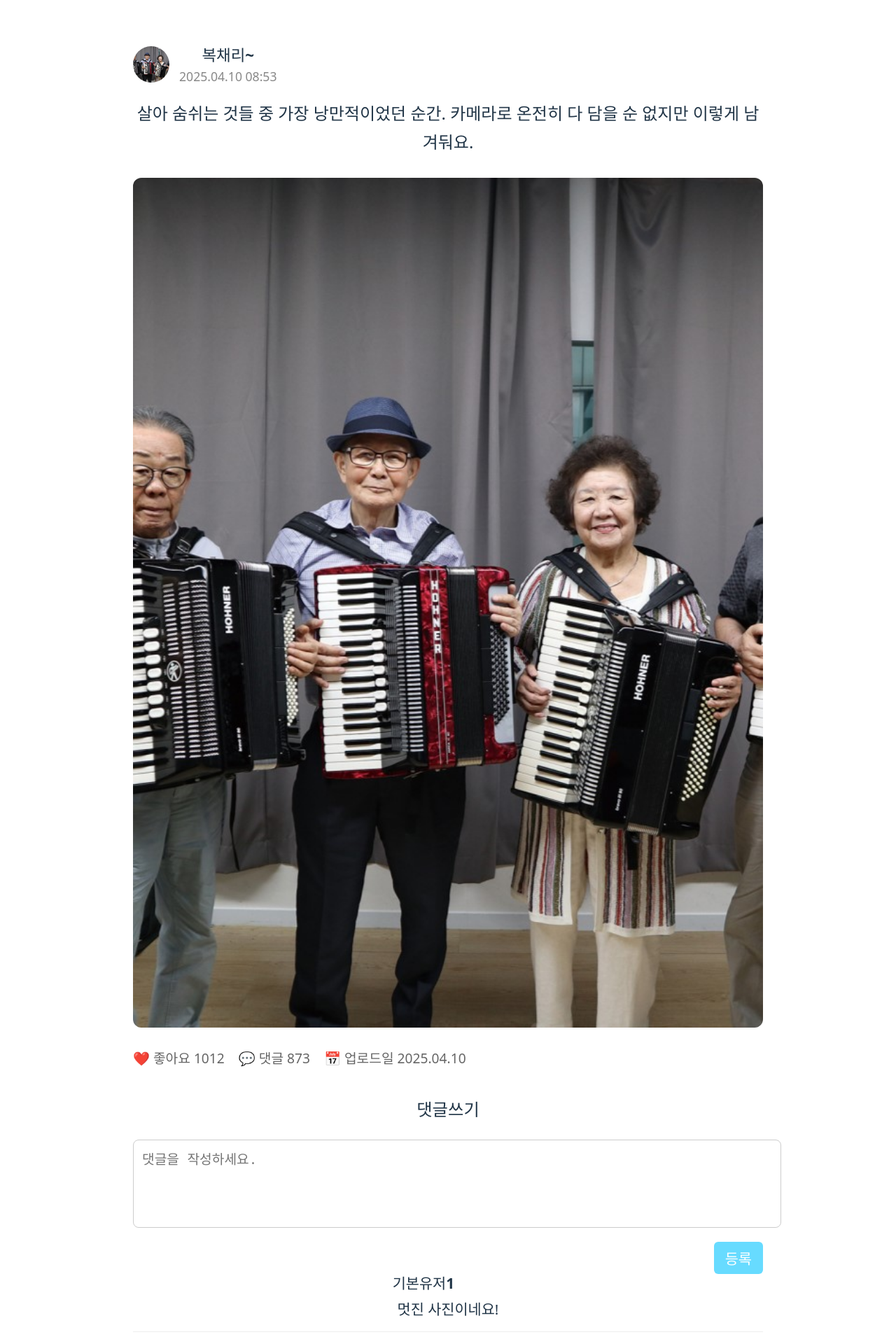
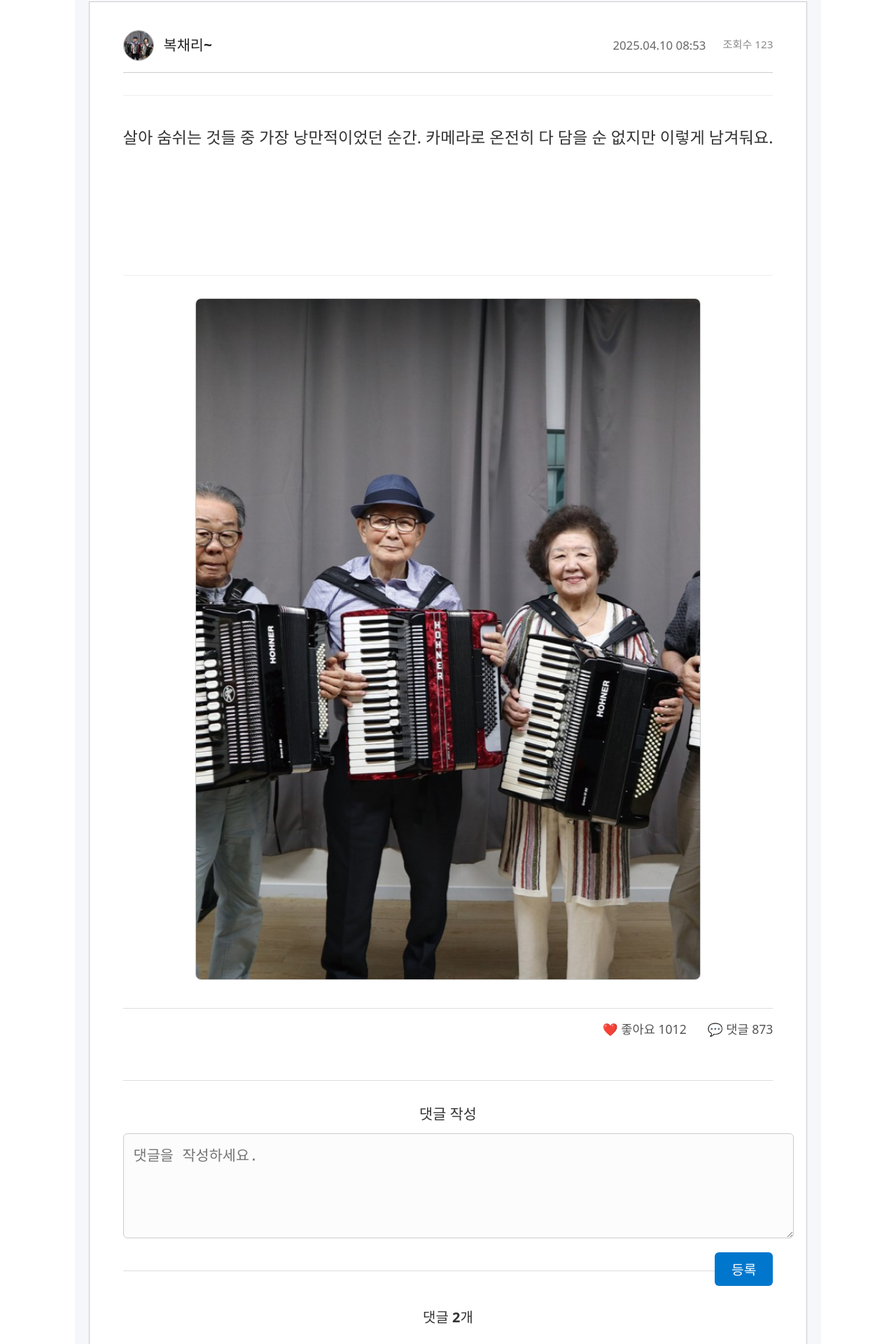
Before and after one commit to MrDos89/slivermate_project_react, a React (Vite) app: page /post/1 in a window 1280 px wide. Shown: the part 90-2010 px from the top of the page at 70% size. Built offline with nearby package versions, Linux system fonts and the light colour scheme; no server answers; grey boxes are pictures that could not be loaded; a web font is replaced by a local one.

Commit message:
[건민]

```diff
--- a/src/components/SectionFive.jsx
+++ b/src/components/SectionFive.jsx
@@ -253,7 +253,7 @@ const SectionFive = () => {
               <Counter>{viewCount}</Counter>
             </InfoText>
           </InfoWrapper>
-          <Button onClick={handleButtonClick}>자세히 보기</Button>
+          <Button onClick={handleButtonClick}>호스트 신청하기</Button>
         </InnerContent>
       </ContentWrapper>
     </SectionWrapper>
--- a/src/components/SectionFour.jsx
+++ b/src/components/SectionFour.jsx
@@ -20,6 +20,66 @@ const repeatedThumbnails = Array.from(
 
 const images = [image1, image2, image3];
 const texts = ["믿고보는 파릇 강사", "월결제로 무한 강의", "배움을 공유"];
+
+//버튼
+
+
+
+const FlipWrap = styled.div`
+  width: 180px;
+  height: 60px;
+  perspective: 1000px;
+  margin-top: 70px;
+`;
+
+const FlipButton = styled.div`
+  width: 100%;
+  height: 100%;
+  position: relative;
+  transform-style: preserve-3d;
+`;
+
+const FlipLink = styled.div`
+  width: 100%;
+  height: 100%;
+  background: #3e8560;
+  color: white;
+  font-weight: bold;
+  font-size: 1.1rem;
+  line-height: 60px;
+  text-align: center;
+  border-radius: 10px;
+  z-index: 1;
+  position: absolute;
+  top: 0;
+  left: 0;
+`;
+
+const FlipCover = styled.div`
+  width: 100%;
+  height: 100%;
+  background: white;
+  color: #3e8560;
+  font-weight: bold;
+  font-size: 1.1rem;
+  line-height: 60px;
+  text-align: center;
+  border-radius: 10px;
+  position: absolute;
+  top: 0;
+  left: 0;
+  z-index: 2;
+  transform-origin: left;
+  transform: rotateY(0deg) translateZ(0px);
+  transition: transform 0.6s ease-in-out;
+
+  ${FlipWrap}:hover & {
+    transform: rotateY(-100deg) translateZ(5px);
+  }
+`;
+
+
+//버튼 ---------
 
 const SectionWrapper = styled.div`
   width: 100vw;
@@ -379,13 +439,18 @@ const SectionFour = () => {
           </ArrowButton>
         </ThumbnailSlider>
         <CenteredButtonWrapper>
-          <StyledLink to="/lecture">
-            <FlipSpan data-attr="강의실">강의실</FlipSpan>
-            <FlipSpan data-attr="입장" red>
-              입장
-            </FlipSpan>
-          </StyledLink>
-        </CenteredButtonWrapper>
+  <FlipWrap onClick={() => navigate("/lecture")}>
+    <FlipButton>
+      <FlipCover>강의실 입장하실?</FlipCover>
+      <FlipLink>입장하기</FlipLink>
+    </FlipButton>
+  </FlipWrap>
+</CenteredButtonWrapper>
+
+
+
+
+
       </RightWrapper>
     </SectionWrapper>
   );
--- a/src/js/ClubPage.styles.js
+++ b/src/js/ClubPage.styles.js
@@ -5,6 +5,10 @@ export const Container = styled.div`
   display: flex;
   flex-direction: column;
   padding-top: 60px;
+  padding: 40px;
+
+  /* ✅ 양쪽 그림자 추가 */
+  box-shadow: -8px 0 15px rgba(30, 177, 0, 0.05), 8px 0 15px rgba(30, 177, 0, 0.05);
 `;
 
 export const FixedTop = styled.div`
@@ -72,6 +76,7 @@ export const CategoryWrapper = styled.div`
   display: flex;
   flex-direction: column;
   gap: 10px;
+  margin-left: 110px;
 `;
 
 export const SubCategoryRow = styled.div`
--- a/src/pages/ClubPostDetailPage.jsx
+++ b/src/pages/ClubPostDetailPage.jsx
@@ -1,5 +1,3 @@
-// 📁 src/pages/ClubPostDetailPage.jsx
-
 import React, { useState } from "react";
 import { useParams } from "react-router-dom";
 import styled from "styled-components";
@@ -8,109 +6,128 @@ import { format } from "date-fns";
 import { ko } from "date-fns/locale";
 
 const Container = styled.div`
-  max-width: 800px;
-  margin: 40px auto;
-  padding: 24px;
+  max-width: 960px;
+  margin: 80px auto;
+  padding: 48px;
   background: white;
-  border-radius: 16px;
+  border-radius: 12px;
   box-shadow: 0 4px 16px rgba(0, 0, 0, 0.08);
+  font-size: 1.6rem;
+  line-height: 1.9;
 `;
 
 const Title = styled.h2`
-  font-size: 2rem;
+  font-size: 2.4rem;
   font-weight: bold;
-  margin-bottom: 14px;
+  margin-bottom: 24px;
+  color: #222;
 `;
 
 const Info = styled.div`
   display: flex;
   align-items: center;
-  gap: 12px;
-  margin-bottom: 18px;
+  gap: 16px;
+  margin-bottom: 28px;
 `;
 
 const ProfileImg = styled.img`
-  width: 44px;
-  height: 44px;
+  width: 52px;
+  height: 52px;
   border-radius: 50%;
+  border: 1px solid #ccc;
 `;
 
 const Username = styled.div`
-  font-size: 1.3rem;
+  font-size: 1.6rem;
   font-weight: bold;
 `;
 
-// const Date = styled.div`
 const CreatedAt = styled.div`
-  font-size: 1.1rem;
-  color: #888;
+  font-size: 1.4rem;
+  color: #777;
+  margin-top: 4px;
 `;
 
 const Content = styled.div`
-  font-size: 1.4rem;
-  line-height: 1.6;
-  margin-top: 20px;
+  font-size: 1.7rem;
+  color: #333;
+  line-height: 2;
+  white-space: pre-line;
+  margin-top: 36px;
+  margin-bottom: 32px;
 `;
 
 const Image = styled.img`
+  max-width: 800px;
   width: 100%;
-  border-radius: 12px;
+  height: auto;
+  border-radius: 10px;
   margin-top: 20px;
-  max-height: 400px;
   object-fit: cover;
+  border: 1px solid #ddd;
 `;
 
 // 댓글
 const CommentSection = styled.div`
-  margin-top: 40px;
+  margin-top: 60px;
 `;
 
 const CommentTitle = styled.h3`
-  font-size: 1.6rem;
+  font-size: 2rem;
   font-weight: bold;
-  margin-bottom: 16px;
+  margin-bottom: 24px;
+  color: #333;
 `;
 
 const CommentBox = styled.div`
-  margin-bottom: 16px;
-  border: 1px solid #eee;
+  margin-bottom: 20px;
+  border: 1px solid #ddd;
   border-radius: 10px;
-  padding: 16px;
+  padding: 20px;
   background: #fafafa;
 `;
 
 const CommentUser = styled.div`
   font-weight: bold;
-  margin-bottom: 4px;
+  font-size: 1.5rem;
+  margin-bottom: 8px;
+  color: #222;
 `;
 
 const CommentText = styled.div`
-  font-size: 1.2rem;
+  font-size: 1.5rem;
+  color: #444;
 `;
 
 const CommentInputWrapper = styled.div`
   display: flex;
-  gap: 10px;
-  margin-top: 20px;
+  gap: 12px;
+  margin-top: 30px;
 `;
 
 const CommentInput = styled.textarea`
   flex: 1;
-  padding: 12px;
+  padding: 16px;
+  font-size: 1.5rem;
   border-radius: 10px;
-  border: 1px solid #ccc;
-  resize: none;
-  font-size: 1.2rem;
+  border: 1px solid #bbb;
+  resize: vertical;
+  min-height: 120px;
 `;
 
 const CommentButton = styled.button`
   background: #2e7d32;
   color: white;
   border: none;
-  padding: 12px 18px;
-  border-radius: 8px;
-  font-size: 1.1rem;
+  padding: 16px 24px;
+  border-radius: 10px;
+  font-size: 1.4rem;
+  font-weight: bold;
   cursor: pointer;
+
+  &:hover {
+    background: #256628;
+  }
 `;
 
 const ClubPostDetailPage = () => {
@@ -135,11 +152,6 @@ const ClubPostDetailPage = () => {
   const club = dummyClubs.find((c) => c.club_id === Number(clubId));
   const post = club?.posts?.find((p) => String(p.id) === postId);
 
-  console.log("clubId:", clubId);
-  console.log("postId:", postId);
-  console.log("club:", club);
-  console.log("post:", post);
-
   if (!club || !post) {
     return (
       <div style={{ textAlign: "center", marginTop: 60 }}>
@@ -151,23 +163,24 @@ const ClubPostDetailPage = () => {
   return (
     <Container>
       <Title>{club.club_name}</Title>
+
       <Info>
         <ProfileImg
           src={post.userThumbnail || "/images/defaultUserThumbnail.png"}
         />
         <div>
           <Username>{post.user}</Username>
-          {/* <Date> */}
           <CreatedAt>
             {format(new Date(post.createdAt), "yyyy.MM.dd HH:mm", {
               locale: ko,
             })}
-            {/* </Date> */}
           </CreatedAt>
         </div>
       </Info>
 
-      {post.images?.length > 0 && <Image src={post.images[0].url} alt="post" />}
+      {post.images?.length > 0 && (
+        <Image src={post.images[0].url} alt="post" />
+      )}
 
       <Content>{post.content}</Content>
 
@@ -184,7 +197,6 @@ const ClubPostDetailPage = () => {
 
         <CommentInputWrapper>
           <CommentInput
-            rows={3}
             placeholder="댓글을 입력하세요..."
             value={newComment}
             onChange={(e) => setNewComment(e.target.value)}
--- a/src/pages/CreateClubPage.jsx
+++ b/src/pages/CreateClubPage.jsx
@@ -3,23 +3,33 @@ import styled from "styled-components";
 import { indoorHobbies, outdoorHobbies, dummyClubs } from "../data/clubData";
 import { useNavigate } from "react-router-dom";
 
-// 📦 스타일 컴포넌트
+const PageWrapper = styled.div`
+  background-color: #f6f9f9;
+  min-height: 100vh;
+  padding: 60px 16px;
+`;
+
 const Container = styled.div`
-  padding: 80px 24px;
-  max-width: 800px;
+  padding: 60px 40px;
+  max-width: 960px;
   margin: 0 auto;
   font-family: "Pretendard", sans-serif;
+  box-shadow: 0 8px 30px rgba(0, 0, 0, 0.04);
+  background-color: white;
+  border-radius: 16px;
 `;
 
 const Section = styled.div`
-  margin-bottom: 40px;
+  margin-bottom: 48px;
+  padding-bottom: 24px;
+  border-bottom: 1px solid #e0e0e0;
 `;
 
 const Title = styled.h2`
-  font-size: 1.4rem;
-  margin-bottom: 14px;
+  font-size: 1.25rem;
+  margin-bottom: 18px;
   font-weight: 600;
-  color: #333;
+  color: #0d5c63;
 `;
 
 const RadioGroup = styled.div`
@@ -99,99 +109,113 @@ const SliderWrapper = styled.div`
   display: flex;
   align-items: center;
   gap: 12px;
+  position: relative;
+  z-index: 1;
 `;
 
 const Slider = styled.input`
   flex: 1;
+  appearance: none;
+  height: 6px;
+  border-radius: 5px;
+  background: linear-gradient(to right, #1d858d 0%, #e0f4f4 100%);
+  outline: none;
+  transition: background 0.3s;
+
+  &::-webkit-slider-thumb {
+    appearance: none;
+    width: 16px;
+    height: 16px;
+    border-radius: 50%;
+    background: #1d858d;
+    cursor: pointer;
+    box-shadow: 0 0 2px rgba(0, 0, 0, 0.2);
+  }
+
+  &::-moz-range-thumb {
+    width: 16px;
+    height: 16px;
+    border-radius: 50%;
+    background: #1d858d;
+    cursor: pointer;
+  }
 `;
 
 const ButtonGroup = styled.div`
   display: flex;
-  justify-content: space-between;
+  justify-content: flex-end;
+  gap: 12px;
+  margin-top: 40px;
 `;
 
 const Button = styled.button`
-  padding: 14px 36px;
-  font-size: 1.1rem;
+  padding: 14px 32px;
+  font-size: 1.05rem;
   border: none;
   border-radius: 8px;
   cursor: pointer;
   font-weight: 600;
   background-color: ${(props) => (props.cancel ? "#ccc" : "#1d858d")};
   color: white;
+  box-shadow: 0 4px 8px rgba(0, 0, 0, 0.08);
+  transition: all 0.2s ease;
 
   &:hover {
     background-color: ${(props) => (props.cancel ? "#b0b0b0" : "#166c74")};
+    box-shadow: 0 6px 12px rgba(0, 0, 0, 0.12);
   }
 `;
-
-// // 마커
-// const SliderSection = styled.div`
-//   position: relative;
-//   padding-bottom: 40px;
-// `;
-
-// const MarkerTrack = styled.div`
-//   position: absolute;
-//   top: -28px; /* ✅ 슬라이더 위로 올림 */
-//   left: 0;
-//   width: 100%;
-//   display: flex;
-//   justify-content: space-between;
-//   pointer-events: none;
-// `;
-
-
-// const Marker = styled.div`
-//   display: flex;
-//   flex-direction: column;
-//   align-items: center;
-//   font-size: 0.75rem;
-//   color: #555;
-// `;
-
-
-
-// const Dot = styled.div`
-//   width: 10px;
-//   height: 10px;
-//   background-color: #1d858d;
-//   border-radius: 50%;
-//   margin-bottom: 6px;
-//   box-shadow: 0 0 2px rgba(0,0,0,0.2);
-// `;
 
 const SliderSection = styled.div`
   position: relative;
   padding-top: 36px;
-  padding-bottom: 40px;
+  padding-bottom: 60px;
 `;
 
 const MarkerTrack = styled.div`
   position: absolute;
-  top: 0; /* 슬라이더 위에 마커 표시 */
+  bottom: -30px;
   left: 0;
   width: 100%;
   display: flex;
   justify-content: space-between;
-  pointer-events: none;
+  font-size: 0.8rem;
+  color: #999;
 `;
 
 const Marker = styled.div`
   display: flex;
   justify-content: center;
-  font-size: 28px;
+`;
+
+const CurrentValue = styled.div`
+  margin-top: 20px;
+  text-align: center;
+  font-size: 1.5rem;
+  font-weight: bold;
   color: #1d858d;
+`;
+
+const SliderThumbValue = styled.div`
+  position: absolute;
+  top: 60%; /* ✅ 슬라이더 아래로 이동 */
+  transform: translateY(8px); /* ✅ 약간 아래로 더 띄우기 */
+  left: ${({ value }) => `calc(${(value - 10) / 90 * 100}% - 16px)`};
+  font-size: 1.2rem;
+  font-weight: bold;
+  color: #1d858d;
+  transition: left 0.1s ease;
+  pointer-events: none;
 `;
 
 
 
-// 🧠 메인 컴포넌트
+
 const CreateClubPage = () => {
   const navigate = useNavigate();
   const allHobbies = [...indoorHobbies, ...outdoorHobbies];
 
-  const [selectedHobbyKey, setSelectedHobbyKey] = useState(null); // 예: "in-1", "out-2"
+  const [selectedHobbyKey, setSelectedHobbyKey] = useState(null);
   const [thumbnailPreview, setThumbnailPreview] = useState(null);
   const [clubName, setClubName] = useState("");
   const [clubDesc, setClubDesc] = useState("");
@@ -238,6 +262,7 @@ const CreateClubPage = () => {
   };
 
   return (
+    <PageWrapper>
       <Container>
         <Section>
           <Title>취미 선택</Title>
@@ -246,7 +271,10 @@ const CreateClubPage = () => {
               const type = indoorHobbies.includes(hobby) ? "in" : "out";
               const hobbyKey = `${type}-${hobby.id}`;
               return (
-              <RadioLabel key={hobbyKey} selected={selectedHobbyKey === hobbyKey}>
+                <RadioLabel
+                  key={hobbyKey}
+                  selected={selectedHobbyKey === hobbyKey}
+                >
                   <input
                     type="radio"
                     name="hobby"
@@ -263,26 +291,45 @@ const CreateClubPage = () => {
 
         <Section>
           <Title>모임 썸네일</Title>
-        <ImageUploadBox onClick={() => document.getElementById("fileInput").click()}>
+          <ImageUploadBox
+            onClick={() => document.getElementById("fileInput").click()}
+          >
             + (이미지 추가 + 미리보기)
-          <input id="fileInput" type="file" accept="image/*" hidden onChange={handleImageUpload} />
+            <input
+              id="fileInput"
+              type="file"
+              accept="image/*"
+              hidden
+              onChange={handleImageUpload}
+            />
             {thumbnailPreview && <PreviewImage src={thumbnailPreview} />}
           </ImageUploadBox>
         </Section>
 
         <Section>
           <Title>모임 이름</Title>
-        <Input placeholder="모임 이름을 입력해주세요" value={clubName} onChange={(e) => setClubName(e.target.value)} />
+          <Input
+            placeholder="모임 이름을 입력해주세요"
+            value={clubName}
+            onChange={(e) => setClubName(e.target.value)}
+          />
         </Section>
 
         <Section>
           <Title>모임 소개글</Title>
-        <Textarea placeholder="모임을 소개해 주세요" value={clubDesc} onChange={(e) => setClubDesc(e.target.value)} />
+          <Textarea
+            placeholder="모임을 소개해 주세요"
+            value={clubDesc}
+            onChange={(e) => setClubDesc(e.target.value)}
+          />
         </Section>
 
         <Section>
           <Title>모임 횟수</Title>
-        <Select value={meetingFreq} onChange={(e) => setMeetingFreq(e.target.value)}>
+          <Select
+            value={meetingFreq}
+            onChange={(e) => setMeetingFreq(e.target.value)}
+          >
             <option value="">선택해주세요</option>
             <option value="매일">매일</option>
             <option value="주 1회">주 1회</option>
@@ -296,68 +343,13 @@ const CreateClubPage = () => {
           </Select>
         </Section>
 
-      {/* <Section>
-        <Title>모임 최대 인원</Title>
-        <SliderWrapper>
-          <Slider
-            type="range"
-            min="10"
-            max="100"
-            step="10"
-            value={maxMembers}
-            onChange={(e) => setMaxMembers(Number(e.target.value))}
-          />
-          <div>{maxMembers}명</div>
-        </SliderWrapper>
-      </Section> */}
-
-      {/* <Section>
-  <Title>모임 최대 인원</Title>
-  <SliderSection>
-    <SliderWrapper>
-      <Slider
-        type="range"
-        min="10"
-        max="100"
-        step="10"
-        value={maxMembers}
-        onChange={(e) => setMaxMembers(Number(e.target.value))}
-      />
-      <div>{maxMembers}명</div>
-    </SliderWrapper>
-
-    {/* 마커 표시 */}
-    {/* <MarkerTrack>
-      {Array.from({ length: 10 }, (_, i) => {
-        const value = (i + 1) * 10;
-        return (
-          <Marker key={value}>
-            <Dot />
-            <div>{value}명</div>
-          </Marker>
-        );
-      })}
-    </MarkerTrack>
-  </SliderSection>
-</Section> */}
-
         <Section>
   <Title>모임 최대 인원</Title>
   <SliderSection>
-    {/* 마커 숫자 (선택된 것만) */}
-    <MarkerTrack>
-      {Array.from({ length: 10 }, (_, i) => {
-        const value = (i + 1) * 10;
-        return (
-          <Marker key={value}>
-            {maxMembers === value && <div>{value}명</div>}
-          </Marker>
-        );
-      })}
-    </MarkerTrack>
+    {/* ✅ 여기: 슬라이더 위에 숫자 표시 */}
+    <SliderThumbValue value={maxMembers}>{maxMembers}명</SliderThumbValue>
 
-    {/* 슬라이더 */}
-    <SliderWrapper style={{ position: "relative", zIndex: 1 }}>
+    <SliderWrapper>
       <Slider
         type="range"
         min="10"
@@ -372,12 +364,14 @@ const CreateClubPage = () => {
 
 
 
-
         <ButtonGroup>
-        <Button cancel onClick={() => navigate(-1)}>취소</Button>
+          <Button cancel onClick={() => navigate(-1)}>
+            취소
+          </Button>
           <Button onClick={handleCreate}>만들기</Button>
         </ButtonGroup>
       </Container>
+    </PageWrapper>
   );
 };
 
--- a/src/pages/FreeBoardPage.jsx
+++ b/src/pages/FreeBoardPage.jsx
@@ -27,7 +27,7 @@ const FixedPostBar = styled.div`
   left: 0;
   width: 100%;
   background-color: white;
-  z-index: 1000;
+  z-index: 100;
   padding: 20px 0;
   border-bottom: 1px solid #eee;
 `;
--- a/src/pages/HostApplyPage.jsx
+++ b/src/pages/HostApplyPage.jsx
@@ -41,6 +41,7 @@ const Container = styled.div`
   min-height: 100vh;
   display: flex;
   justify-content: center;
+
 `;
 
 const Inner = styled.div`
@@ -54,6 +55,7 @@ const Inner = styled.div`
   flex-direction: column;
   margin-top: 70px;
   margin-bottom: 70px;
+
 `;
 
 const Title = styled.h1`
--- a/src/pages/PostDetailPage.jsx
+++ b/src/pages/PostDetailPage.jsx
@@ -1,109 +1,168 @@
-// src/pages/PostDetailPage.jsx
-
 import { useParams } from "react-router-dom";
 import { dummyPosts } from "../data/posts";
 import styled from "styled-components";
 import { format } from "date-fns";
 import { ko } from "date-fns/locale";
 
+// 전체 페이지 배경
+const PageContainer = styled.div`
+  background-color: #f5f7fa;
+  min-height: 100vh;
+  padding: 60px 20px;
+`;
+
+// 게시글 Wrapper
 const Wrapper = styled.div`
-  max-width: 900px;
-  margin: 120px auto 100px;
-  padding: 0 20px;
-  font-size: 1.3rem;
+  max-width: 960px;
+  margin: 0 auto;
+  background: #fff;
+  border: 1px solid #ccc;
+  padding: 40px 48px;
+`;
+
+// 작성자 + 날짜 + 조회수
+const InfoBox = styled.div`
+  border-bottom: 1px solid #ccc;
+  padding-bottom: 16px;
+  margin-bottom: 32px;
+  font-size: 1rem;
+  color: #444;
+  display: flex;
+  justify-content: space-between;
+  align-items: center;
 `;
 
 const UserInfo = styled.div`
   display: flex;
   align-items: center;
   gap: 14px;
-  margin-bottom: 16px;
 `;
 
 const ProfileImg = styled.img`
-  width: 52px;
-  height: 52px;
+  width: 42px;
+  height: 42px;
   border-radius: 50%;
   object-fit: cover;
+  border: 1px solid #bbb;
 `;
 
 const UserName = styled.div`
+  font-size: 1.3rem;
   font-weight: bold;
-  font-size: 1.4rem;
+  color: #222;
+`;
+
+const InfoMeta = styled.div`
+  display: flex;
+  gap: 24px;
+  color: #666;
 `;
 
 const PostDate = styled.div`
-  color: #888;
-  font-size: 1.1rem;
+  font-size: 1.05rem;
 `;
 
-const Content = styled.p`
-  font-size: 1.5rem;
-  margin: 20px 0;
-  white-space: pre-line;
-  line-height: 1.7;
+const ViewCount = styled.div`
+  font-size: 0.95rem;
+  color: #888;
 `;
 
+// 본문 영역
+const Content = styled.div`
+  font-size: 1.45rem;
+  color: #333;
+  line-height: 2;
+  white-space: pre-line;
+  padding: 36px 0 20px;
+  border-top: 1px solid #eee;
+  border-bottom: 1px solid #eee;
+  min-height: 200px;
+`;
+
+// 이미지 영역
 const ImageList = styled.div`
   display: flex;
   flex-direction: column;
-  gap: 16px;
-  margin: 30px 0;
+  gap: 20px;
+  margin: 32px 0;
+  align-items: center;
 `;
 
 const PostImage = styled.img`
+  max-width: 720px;
   width: 100%;
-  border-radius: 12px;
+  border-radius: 8px;
   object-fit: cover;
+  border: 1px solid #ccc;
   cursor: pointer;
-  transition: transform 0.2s;
-
-  &:hover {
-    transform: scale(1.02);
-  }
+  background-color: #f9f9f9;
 `;
 
+// 좋아요 / 댓글 수
 const Meta = styled.div`
-  margin: 30px 0;
-  color: #666;
-  font-size: 1.2rem;
   display: flex;
-  gap: 20px;
+  justify-content: flex-end;
+  gap: 30px;
+  font-size: 1.1rem;
+  color: #555;
+  border-top: 1px solid #ddd;
+  padding-top: 16px;
+  margin-top: 40px;
 `;
 
+// 댓글 작성 영역
 const CommentBox = styled.div`
-  margin-top: 40px;
+  margin-top: 60px;
+  border-top: 1px solid #ddd;
+  padding-top: 32px;
+`;
+
+const CommentLabel = styled.label`
+  display: block;
+  font-size: 1.3rem;
+  margin-bottom: 12px;
+  font-weight: bold;
+  color: #333;
 `;
 
 const CommentInput = styled.textarea`
   width: 100%;
-  height: 100px;
-  padding: 12px;
-  font-size: 1.2rem;
-  resize: none;
+  height: 120px;
+  padding: 14px;
+  font-size: 1.3rem;
+  resize: vertical;
   border: 1px solid #ccc;
-  border-radius: 8px;
+  border-radius: 6px;
+  background: #fcfcfc;
 `;
 
 const CommentSubmit = styled.button`
-  margin-top: 12px;
+  margin-top: 14px;
   float: right;
-  padding: 8px 16px;
-  background-color: #67dbff;
+  padding: 10px 24px;
+  background-color: #0077cc;
   color: white;
   border: none;
   border-radius: 6px;
+  font-size: 1.2rem;
   font-weight: bold;
   cursor: pointer;
+
+  &:hover {
+    background-color: #005fa3;
+  }
 `;
 
+// 댓글 리스트
 const CommentsList = styled.div`
   margin-top: 40px;
+  border-top: 1px solid #ddd;
+  padding-top: 24px;
 `;
 
 const Comment = styled.div`
-  border-top: 1px solid #eee;
-  padding: 16px 0;
+  border-top: 1px solid #e2e2e2;
+  padding: 20px 0;
 
   &:first-of-type {
     border-top: none;
@@ -112,7 +171,9 @@ const Comment = styled.div`
 
 const CommentUser = styled.div`
   font-weight: bold;
-  margin-bottom: 6px;
+  font-size: 1.3rem;
+  margin-bottom: 8px;
+  color: #222;
 `;
 
 const PostDetailPage = () => {
@@ -120,51 +181,67 @@ const PostDetailPage = () => {
   const post = dummyPosts.find((p) => p.id === parseInt(id));
 
   if (!post) {
-    return <Wrapper>❌ 해당 게시글을 찾을 수 없습니다.</Wrapper>;
+    return (
+      <PageContainer>
+        <Wrapper>❌ 해당 게시글을 찾을 수 없습니다.</Wrapper>
+      </PageContainer>
+    );
   }
 
   return (
+    <PageContainer>
       <Wrapper>
+        {/* 상단 정보 */}
+        <InfoBox>
           <UserInfo>
             <ProfileImg src={post.userThumbnail} />
-        <div>
             <UserName>{post.user}</UserName>
+          </UserInfo>
+          <InfoMeta>
             <PostDate>
               {format(new Date(post.createdAt), "yyyy.MM.dd HH:mm", {
                 locale: ko,
               })}
             </PostDate>
-        </div>
-      </UserInfo>
+            <ViewCount>조회수 {post.views ?? 123}</ViewCount>
+          </InfoMeta>
+        </InfoBox>
 
+        {/* 본문 */}
         <Content>{post.content}</Content>
 
+        {/* 이미지 */}
+        {post.images.length > 0 && (
           <ImageList>
-        {post.images.map((img, index) => (
+            {post.images.map((img, idx) => (
               <PostImage
-            key={index}
+                key={idx}
                 src={img.url}
-            alt={`image-${index}`}
+                alt={`post-img-${idx}`}
                 onClick={() => window.open(img.url, "_blank")}
               />
             ))}
           </ImageList>
+        )}
 
+        {/* 좋아요 및 댓글 수 */}
         <Meta>
           <span>❤️ 좋아요 {post.likes}</span>
           <span>💬 댓글 {post.comments}</span>
-        <span>
-          📅 업로드일 {format(new Date(post.createdAt), "yyyy.MM.dd")}
-        </span>
         </Meta>
 
+        {/* 댓글 작성 */}
         <CommentBox>
-        <h3>댓글쓰기</h3>
-        <CommentInput placeholder="댓글을 작성하세요." />
+          <CommentLabel htmlFor="comment">댓글 작성</CommentLabel>
+          <CommentInput id="comment" placeholder="댓글을 작성하세요." />
           <CommentSubmit>등록</CommentSubmit>
         </CommentBox>
 
+        {/* 댓글 리스트 */}
         <CommentsList>
+          <h4 style={{ fontSize: '1.25rem', marginBottom: '16px', color: '#333' }}>
+            댓글 2개
+          </h4>
           <Comment>
             <CommentUser>기본유저1</CommentUser>
             멋진 사진이네요!
@@ -175,6 +252,7 @@ const PostDetailPage = () => {
           </Comment>
         </CommentsList>
       </Wrapper>
+    </PageContainer>
   );
 };
 
```
Lines whose indentation alone changed are shown as unchanged.
